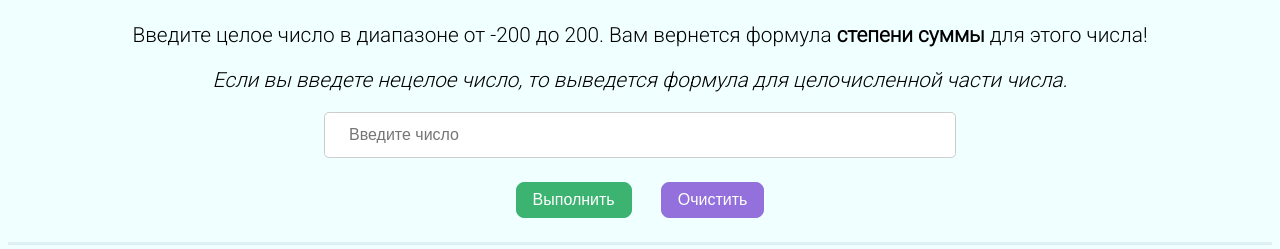
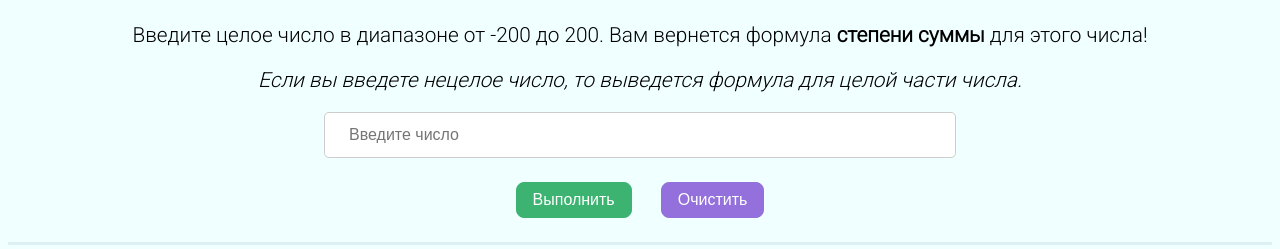
Before and after one commit to Macr0pyre/web-dev-course-SSU-2021, a plain HTML site: page Task-09_JS_and_DOM/index.html in a window 1280 px wide. Shown: the part 411-660 px from the top of the page. Drawn offline with Linux system fonts and the light colour scheme.

Commit message:
A change in a word added

```diff
--- a/Task-09_JS_and_DOM/index.html
+++ b/Task-09_JS_and_DOM/index.html
@@ -29,7 +29,7 @@
     <div class="section">
         <h2>Формула для (a+b)^n</h2>
         <p>Введите целое число в диапазоне от -200 до 200. Вам вернется формула <strong>степени суммы</strong> для этого числа!</p>
-        <p><em>Если вы введете нецелое число, то выведется формула для целочисленной части числа.</em></p>
+        <p><em>Если вы введете нецелое число, то выведется формула для целой части числа.</em></p>
         <input id="formula-input" type="number" placeholder="Введите число">
         <div class="button-group">
             <button class="formula-execute-button execute-button">Выполнить</button>
```
